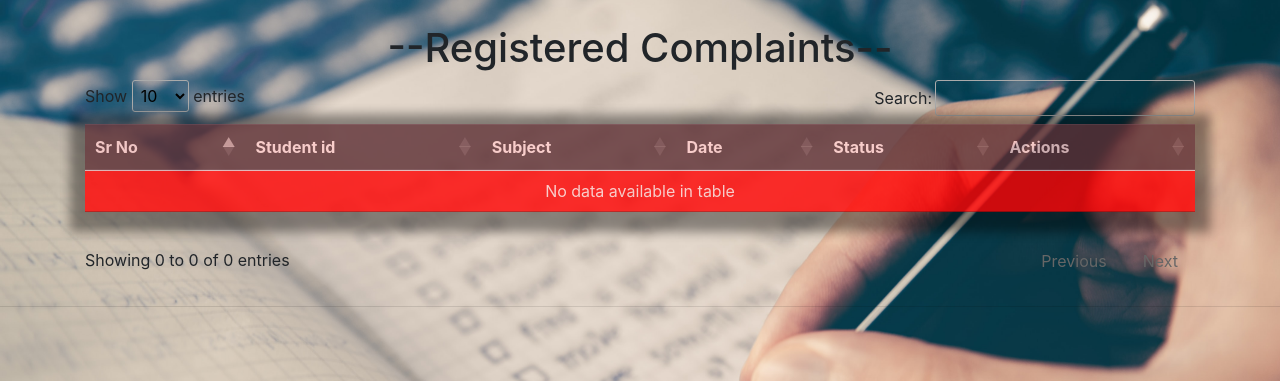
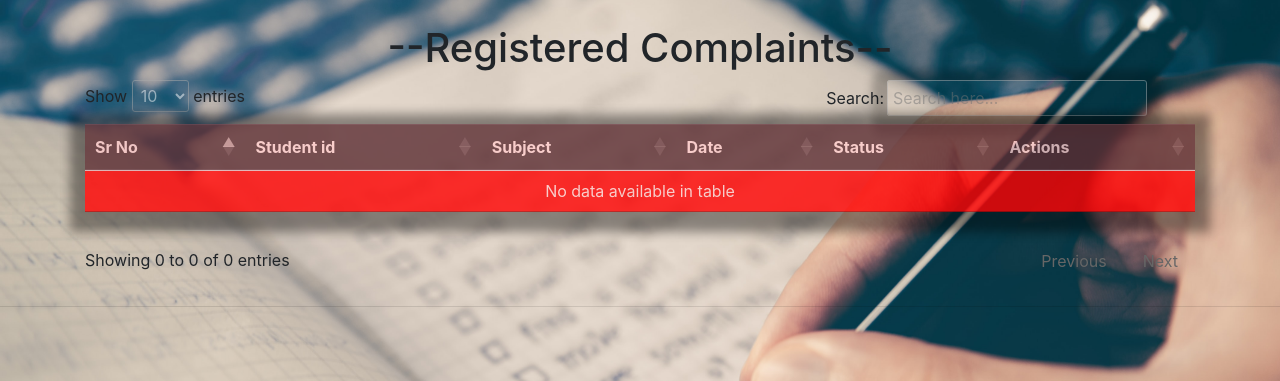
Before and after one commit to himanshu-patil/grievance_website, a PHP site: page /registered_complains.php in a window 1280 px wide. Shown: the part 56-437 px from the top of the page. Run offline with PHP 8.4, Linux system fonts and the light colour scheme; the visitor is signed in with stand-in values (Sample User, id 1); data that the repository does not hold is empty; some libraries are stand-ins or nearby versions.

Commit message:
minor changes

```diff
--- a/css/registered_complains.css
+++ b/css/registered_complains.css
@@ -18,3 +18,18 @@
   table{
     box-shadow: 0 5px 10px 15px rgba(0, 0, 0, 0.5);
   }
+  .dataTables_length select {
+    background-color: black;
+    color: white;
+    opacity: 0.5;
+
+   }
+
+ .dataTables_filter input {
+    background-color: black;
+    color: white;
+    opacity: 0.5;
+    margin-right: 3em;
+    border-radius: 9px;
+    box-shadow: 0 5px 10px 15px rgba(0, 0, 0, 0.5);
+ }
--- a/registered_complains.php
+++ b/registered_complains.php
@@ -203,7 +203,14 @@ if(empty($_SESSION['username']))
      <script>
           $(document).ready(function() {
                $('#myTable').DataTable();
+
+               $('.dataTables_filter input').attr("placeholder", "Search here...");
+
+
           });
+
+
+
 
 
 
```
